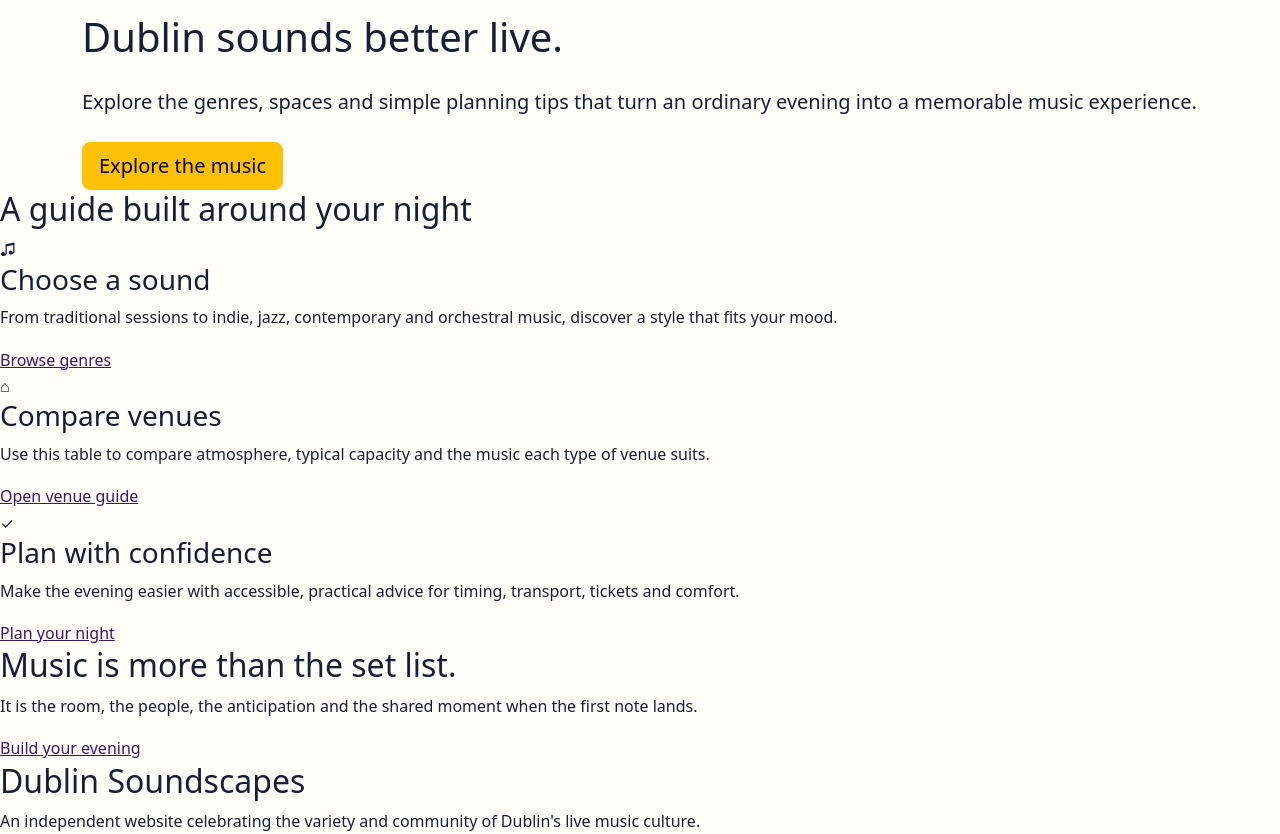
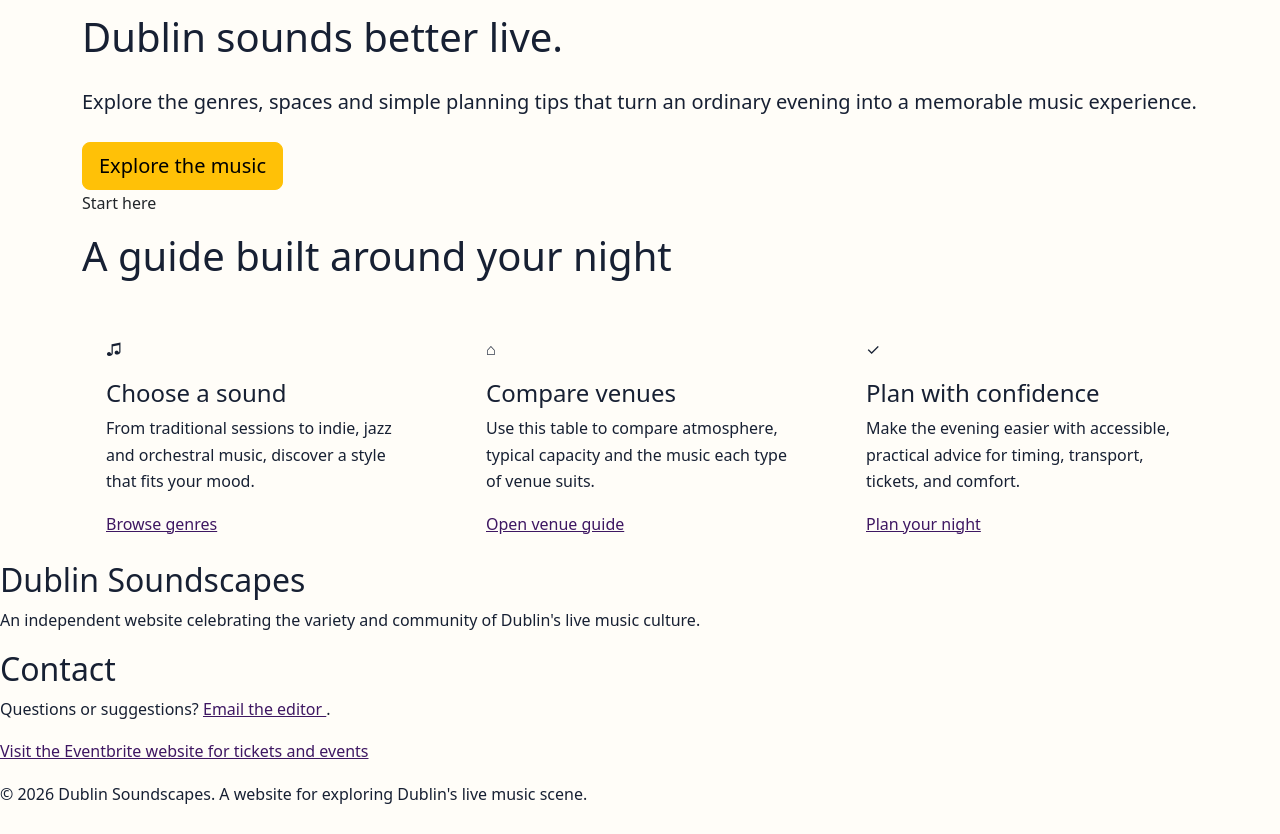
Before and after one commit to Kiki-Peart/Soundscapes_website, a plain HTML site: page index.html in a window 1280 px wide. Shown: the part 118-952 px from the top of the page. Drawn offline with nearby package versions, Linux system fonts and the light colour scheme.

Commit message:
Add bootstrap styling to content section and navigation styling

```diff
--- a/index.html
+++ b/index.html
@@ -20,7 +20,7 @@
         Skip to main content
     </a>
 
-    < <header class="site-header">
+    <header class="site-header">
         <nav class="navbar navbar-expand-lg" aria-label="Main navigation">
             <div class="container">
 
@@ -97,32 +97,47 @@
     <!-- Features Section -->
         <section class="features">
 
-    <h2>
+            <div class="container">
+
+                <div class="row align-items-end mb-4">
+                    <div class="col-lg-8">
+                        <p class="eyebrow text-dark">Start here</p>
+
+                        <h2 class="section-title display-6">
                             A guide built around your night
                         </h2>
+                    </div>
+                </div>
 
+                <div class="row g-4">
+
+                    <div class="col-md-4">
                         <article class="feature-card">
+                            <div class="card-accent"></div>
 
-        <div aria-hidden="true">♫</div>
+                            <div class="p-4">
+                                <div class="icon-circle mb-3" aria-hidden="true">♫</div>
 
-        <h3>Choose a sound</h3>
+                                <h3 class="h4">Choose a sound</h3>
 
                                 <p>
-            From traditional sessions to indie, jazz, contemporary and orchestral music,
+                                    From traditional sessions to indie, jazz and orchestral music,
                                     discover a style that fits your mood.
                                 </p>
 
-        <a href="genres.html">
-            Browse genres
-        </a>
+                                <a href="genres.html">Browse genres</a>
+                            </div>
+                        </article>
+                    </div>
 
-    </article>
+                     <div class="col-md-4">
+                        <article class="feature-card">
+                            <div class="card-accent"></div>
 
-    <article class="feature-card">
+                            <div class="p-4">
+                                <div class="icon-circle mb-3" aria-hidden="true">⌂</div>
 
-        <div aria-hidden="true">⌂</div>
-
-        <h3>Compare venues</h3>
+                                <h3 class="h4">Compare venues</h3>
 
                                 <p>
                                     Use this table to compare atmosphere,
@@ -130,44 +145,33 @@
                                     of venue suits.
                                 </p>
 
-        <a href="venues.html">
-            Open venue guide
-        </a>
+        <a href="venues.html">Open venue guide</a>
+                            </div>
+                        </article>
+                    </div>
 
-    </article>
+                    <div class="col-md-4">
+                        <article class="feature-card">
+                            <div class="card-accent"></div>
 
-    <article class="feature-card">
+                            <div class="p-4">
+                                <div class="icon-circle mb-3" aria-hidden="true">✓</div>
 
-        <div aria-hidden="true">✓</div>
-
-        <h3>Plan with confidence</h3>
+                                <h3 class="h4">Plan with confidence</h3>
 
                                 <p>
-            Make the evening easier with accessible,
-            practical advice for timing, transport,
-            tickets and comfort.
+                                    Make the evening easier with accessible, practical advice
+                                    for timing, transport, tickets, and comfort.
                                 </p>
 
-        <a href="planning.html">
-            Plan your night
-        </a>
+                                <a href="planning.html">Plan your night</a>
+                            </div>
+                        </article>
+                    </div>
 
-    </article>
+                </div>
 
-    <section class="cta-panel">
-
-    <h2>
-        Music is more than the set list.
-    </h2>
-
-    <p>
-        It is the room, the people, the anticipation
-        and the shared moment when the first note lands.
-    </p>
-
-    <a href="planning.html">
-        Build your evening
-    </a>
+            </div>
 
 </section>
 
```
Lines whose indentation alone changed are shown as unchanged.
